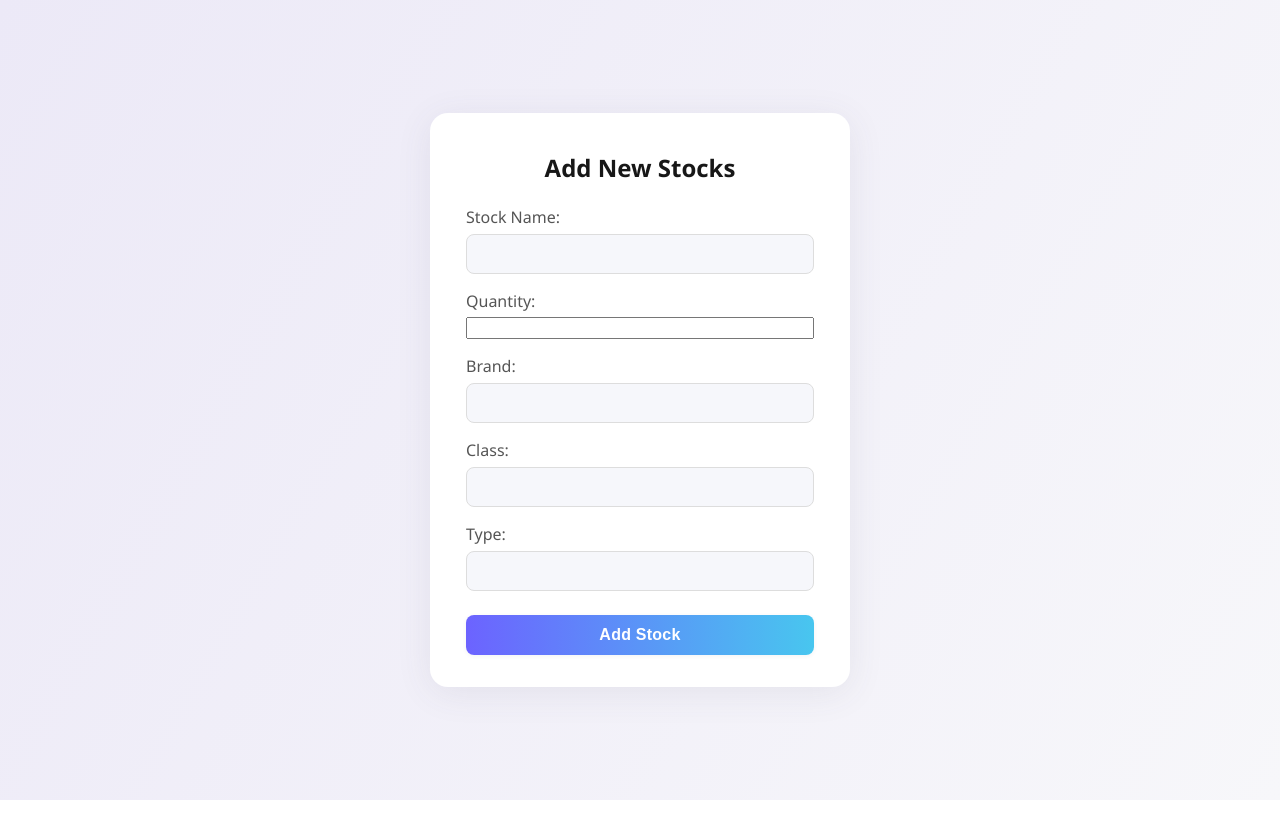
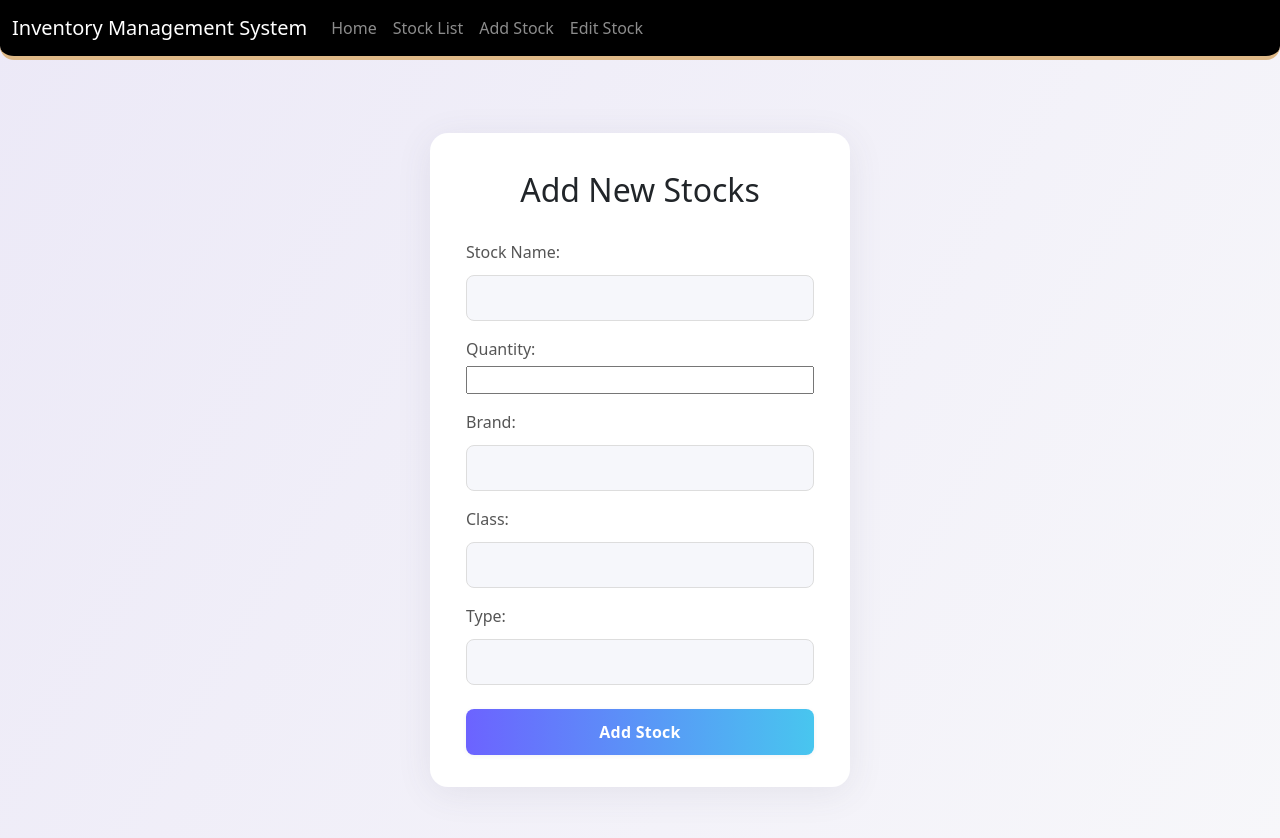
Before and after one commit to 23046025-NgYiLee/C300_Project_Team31, a Next.js app in the folder frontend/: page /addstocks in a window 1280 px wide. Shown: the top 838 px of the page. Before the commit the page ends 800 px from the top, so only its background shows below. Built offline with nearby package versions, Linux system fonts and the light colour scheme.

Commit message:
navbar for add done now can be added for others

```diff
--- a/frontend/app/addstocks/page.js
+++ b/frontend/app/addstocks/page.js
@@ -1,6 +1,16 @@
+
+import Navbar from "../partials/navbar";
+<head>
+  <link href="https://cdn.jsdelivr.net/npm/bootstrap@5.3.3/dist/css/bootstrap.min.css" rel="stylesheet" />
+</head>
+
 export default function AddStocksPage() {
   return (
+
+    <>
+     <Navbar />
       <div className="page">
+
         <main className="main">
           <div className="intro">
             <h2>Add New Stocks</h2>
@@ -46,5 +56,7 @@ export default function AddStocksPage() {
           </form>
         </main>
       </div>
+    </>
+
   );
 }
--- a/frontend/app/layout.js
+++ b/frontend/app/layout.js
@@ -1,6 +1,9 @@
 import { Geist, Geist_Mono } from "next/font/google";
 import "./globals.css";
 import './generalstyle.css'; // relative to layout.js
+
+
+
 
 const geistSans = Geist({
   variable: "--font-geist-sans",
@@ -20,7 +23,14 @@ export const metadata = {
 export default function RootLayout({ children }) {
   return (
     <html lang="en">
+       <head>
+        <link
+          href="https://cdn.jsdelivr.net/npm/bootstrap@5.3.3/dist/css/bootstrap.min.css"
+          rel="stylesheet"
+        />
+      </head>
       <body className={`${geistSans.variable} ${geistMono.variable}`}>
+
         {children}
       </body>
     </html>
--- /dev/null
+++ b/frontend/app/partials/navbar.js
@@ -0,0 +1,49 @@
+import Link from "next/link";
+
+<head>
+  <link href="https://cdn.jsdelivr.net/npm/bootstrap@5.3.3/dist/css/bootstrap.min.css" rel="stylesheet" />
+</head>
+
+export default function Navbar() {
+  return (
+    <nav className="navbar navbar-expand-lg navbar-dark"
+      style={{
+        background: "black",
+        borderBottom: "4px solid burlywood",
+        borderRadius: "0 0 14px 14px",
+        minHeight: "60px"
+      }}
+      id="navbar">
+      <div className="container-fluid">
+        <Link href="/" className="navbar-brand" id="Flower-navbar-title">
+          Inventory Management System
+        </Link>
+        <button
+          className="navbar-toggler"
+          type="button"
+          data-bs-toggle="collapse"
+          data-bs-target="#collapsibleNavbar"
+        >
+          <span className="navbar-toggler-icon"></span>
+        </button>
+        <div className="collapse navbar-collapse" id="collapsibleNavbar">
+          <ul className="navbar-nav">
+            <li className="nav-item">
+              <Link href="/" className="nav-link" id="homebartext">Home</Link>
+            </li>
+            <li className="nav-item">
+              <Link href="/stocklist" className="nav-link" id="listbartext">Stock List</Link>
+            </li>
+            <li className="nav-item">
+              <Link href="/addstocks" className="nav-link" id="custombartext">Add Stock</Link>
+            </li>
+            <li className="nav-item">
+              <Link href="/editstock" className="nav-link" id="custombartext">Edit Stock</Link>
+            </li>
+            {/* Add more links as needed */}
+          </ul>
+        </div>
+      </div>
+    </nav>
+  );
+}
```
Also changed, not shown: frontend/app/globals.css (line endings or trailing spaces). Lines whose indentation alone changed are shown as unchanged.
